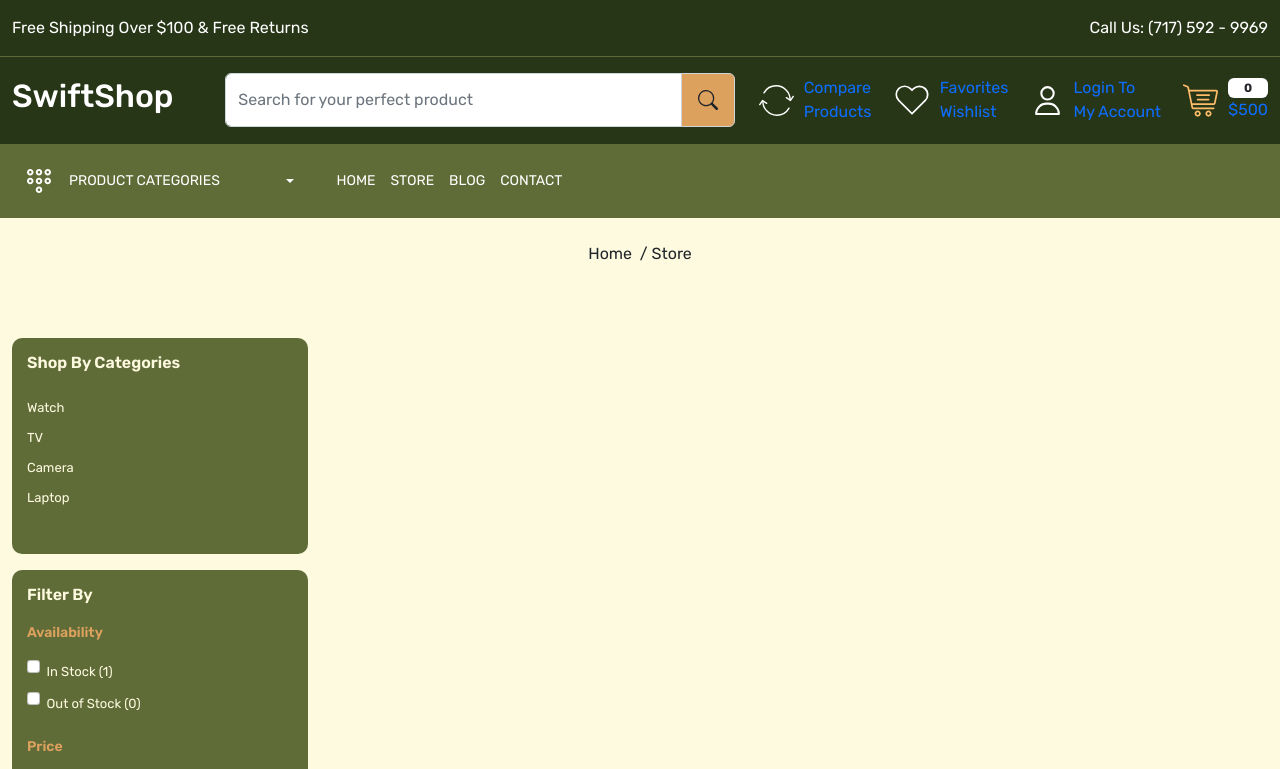
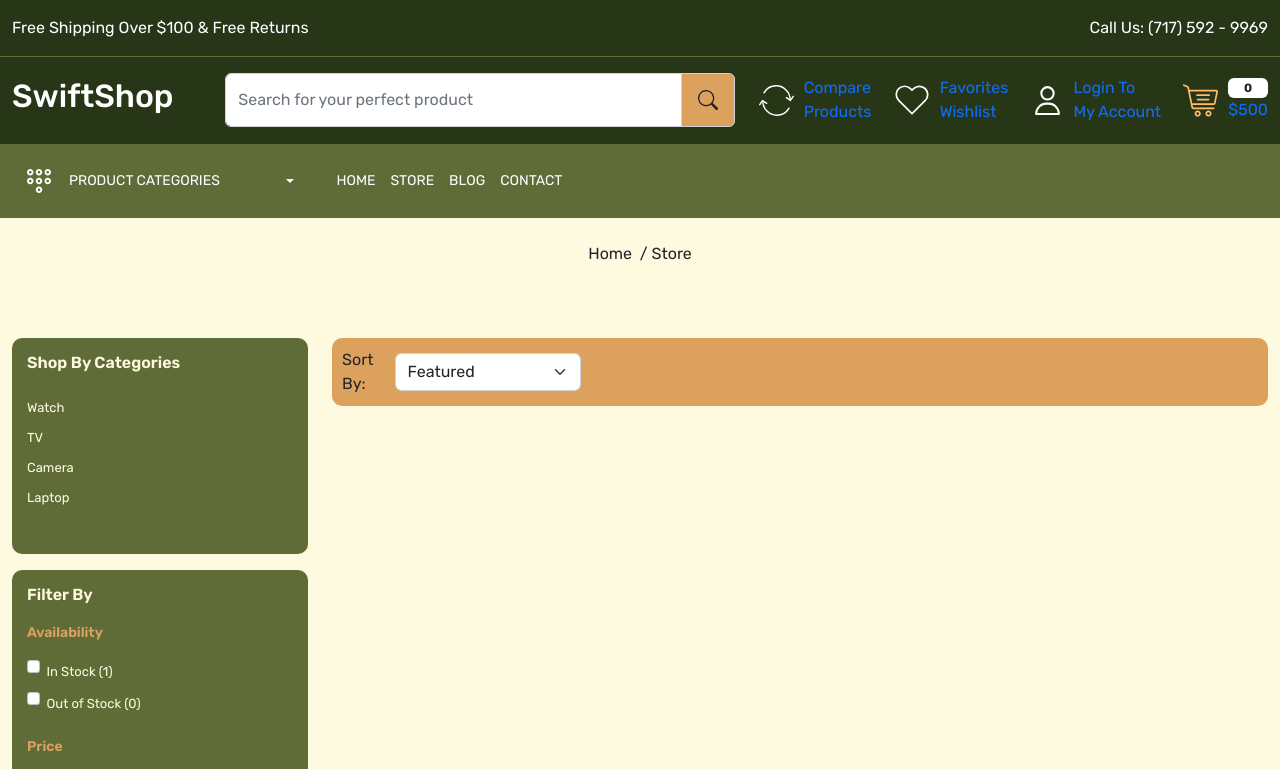
Before and after one commit to jonrob08/SwiftShop, a React (Create React App) app in the folder swiftshop/: page /store in a window 1280 px wide. Shown: the top 769 px of the page. Built offline with nearby package versions, Linux system fonts and the light colour scheme; a web font is replaced by a local one.

Commit message:
chore: starting on main store page

```diff
--- a/swiftshop/src/App.css
+++ b/swiftshop/src/App.css
@@ -478,3 +478,9 @@ footer .input-group-text {
 .rec-products:first-child {
   border-bottom: 1px solid var(--color-quinary)
 }
+
+.filter-sort-grid {
+  padding: 10px;
+  background-color: var(--color-quaternary);
+  border-radius: 10px;
+}
--- a/swiftshop/src/pages/Store.js
+++ b/swiftshop/src/pages/Store.js
@@ -161,7 +161,30 @@ const Store = () => {
                 </div>
               </div>
             </div>
-            <div className="col-9"></div>
+            <div className="col-9">
+                <div className="filter-sort-grid">
+                <div className="d-flex justify-content-between align-items-center">
+                <div className="d-flex align-items-center gap-10">
+                        <p className="mb-0">
+                            Sort By:
+                        </p>
+                        <select name="" className="form-control form-select" id="">
+                            <option value="manual">Featured</option>
+                            <option value="best-selling">Best Selling</option>
+                            <option value="title-asc">A - Z</option>
+                            <option value="title-desc">Z - A</option>
+                            <option value="price-asc">High - Low</option>
+                            <option value="price-desc">Low - High</option>
+                            <option value="created-asc">Oldest - Newest</option>
+                            <option value="created-desc">Newest - Oldest</option>
+                        </select>
+                    </div>
+                    <div>
+
+                    </div>
+                </div>
+                </div>
+            </div>
           </div>
         </div>
       </div>
```
